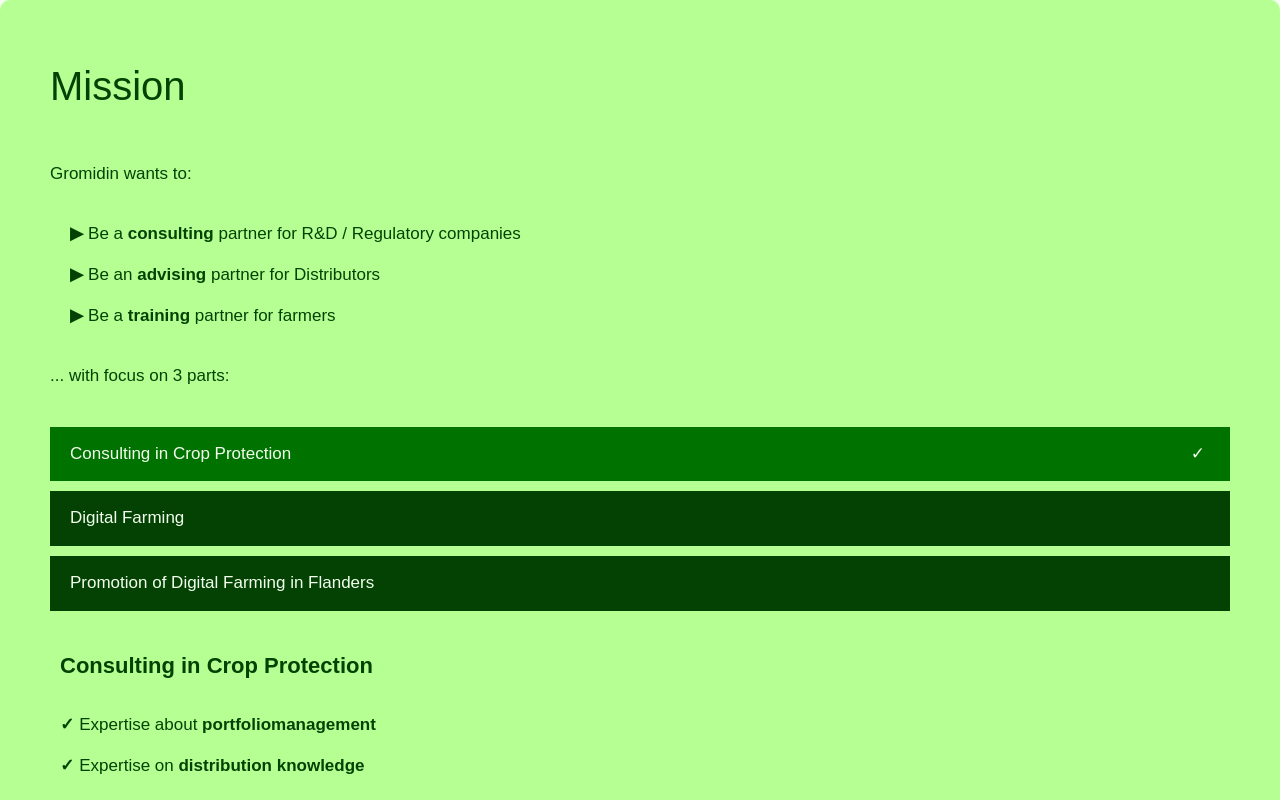
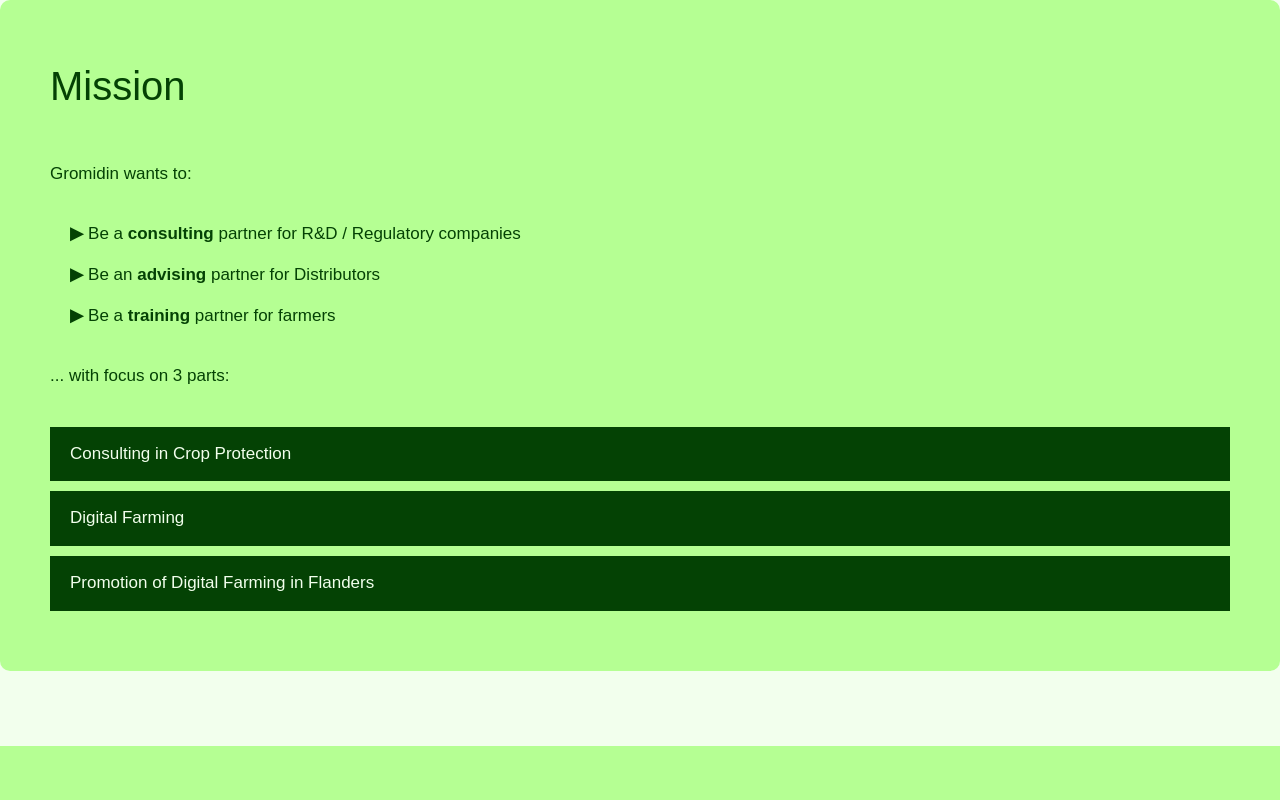
Before and after one commit to HiHighs/gromidin, a React (Vite) app: page /mission in a window 1280 px wide. Built offline with nearby package versions, Linux system fonts and the light colour scheme.

Commit message:
Home page link to mission

```diff
--- a/src/Components/Objective/Objective.tsx
+++ b/src/Components/Objective/Objective.tsx
@@ -7,19 +7,19 @@
     <div className={styles.objective} ref={ref}>
       <div className={styles.container}>
         <Link
-          to='mission'
+          to={{ pathname: 'mission', search: '?part=1' }}
           className={`${styles.imageContainer} ${styles.imageContainer1}`}
         >
           <h3>Consulting Crop Protection</h3>
         </Link>
         <Link
-          to='mission'
+          to={{ pathname: 'mission', search: '?part=2' }}
           className={`${styles.imageContainer} ${styles.imageContainer2}`}
         >
           <h3>Digital farming</h3>
         </Link>
         <Link
-          to='mission'
+          to={{ pathname: 'mission', search: '?part=3' }}
           className={`${styles.imageContainer} ${styles.imageContainer3}`}
         >
           <h3>Promoting in Flanders</h3>
--- a/src/pages/Mission.tsx
+++ b/src/pages/Mission.tsx
@@ -9,10 +9,14 @@
 import digital_farming_3 from '../assets/mission/digital_farming_3.jpg';
 import digital_farming_4 from '../assets/mission/digital_farming_4.jpg';
 import flanders from '../assets/mission/flanders.jpg';
+import { useLocation } from 'react-router-dom';
 
 function Mission() {
+  const location = useLocation();
+  const part = new URLSearchParams(location.search).get('part');
+
   const [mobileMenuOpen, setMobileMenuOpen] = useState(false);
-  const [activeIndex, setActiveIndex] = useState(0); // Add state for active index
+  const [activeIndex, setActiveIndex] = useState(Number(part) - 1);
   const containerRef = useRef<null | HTMLDivElement>(null);
 
   useEffect(() => {
```
